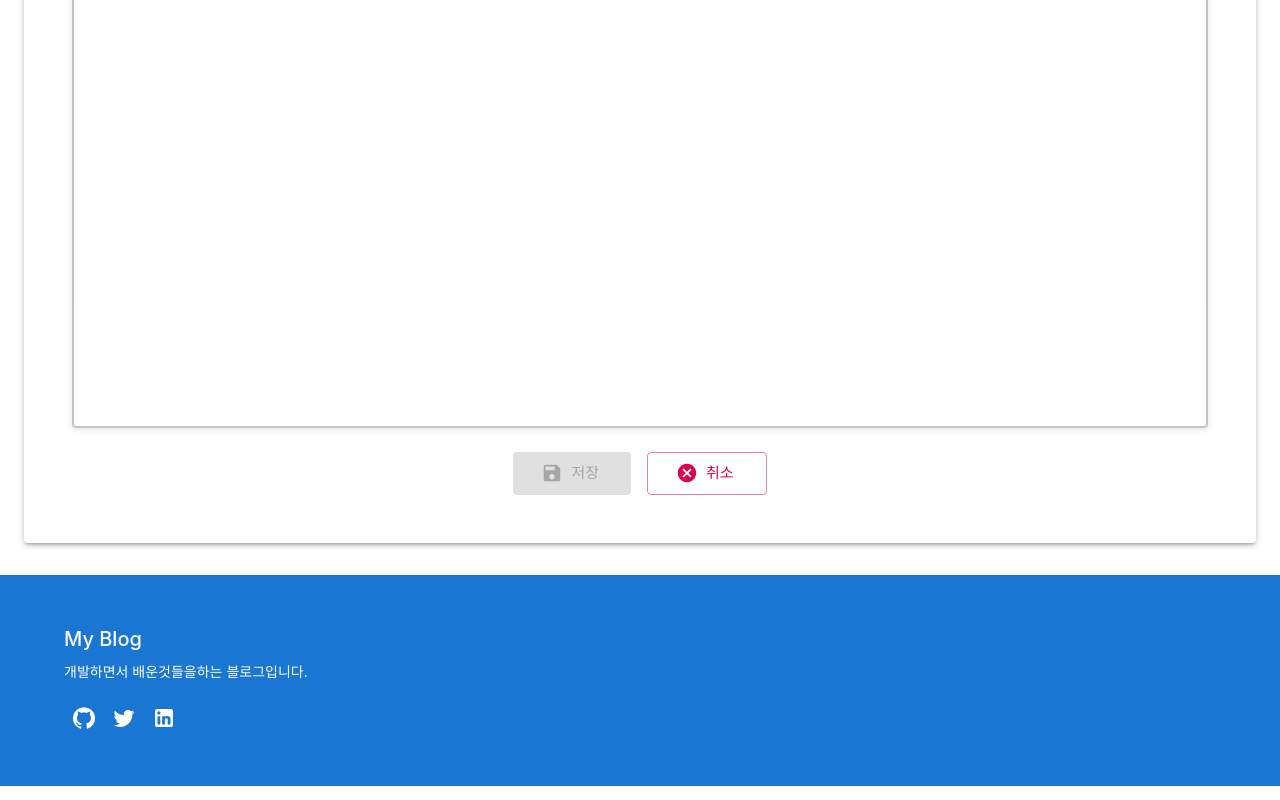
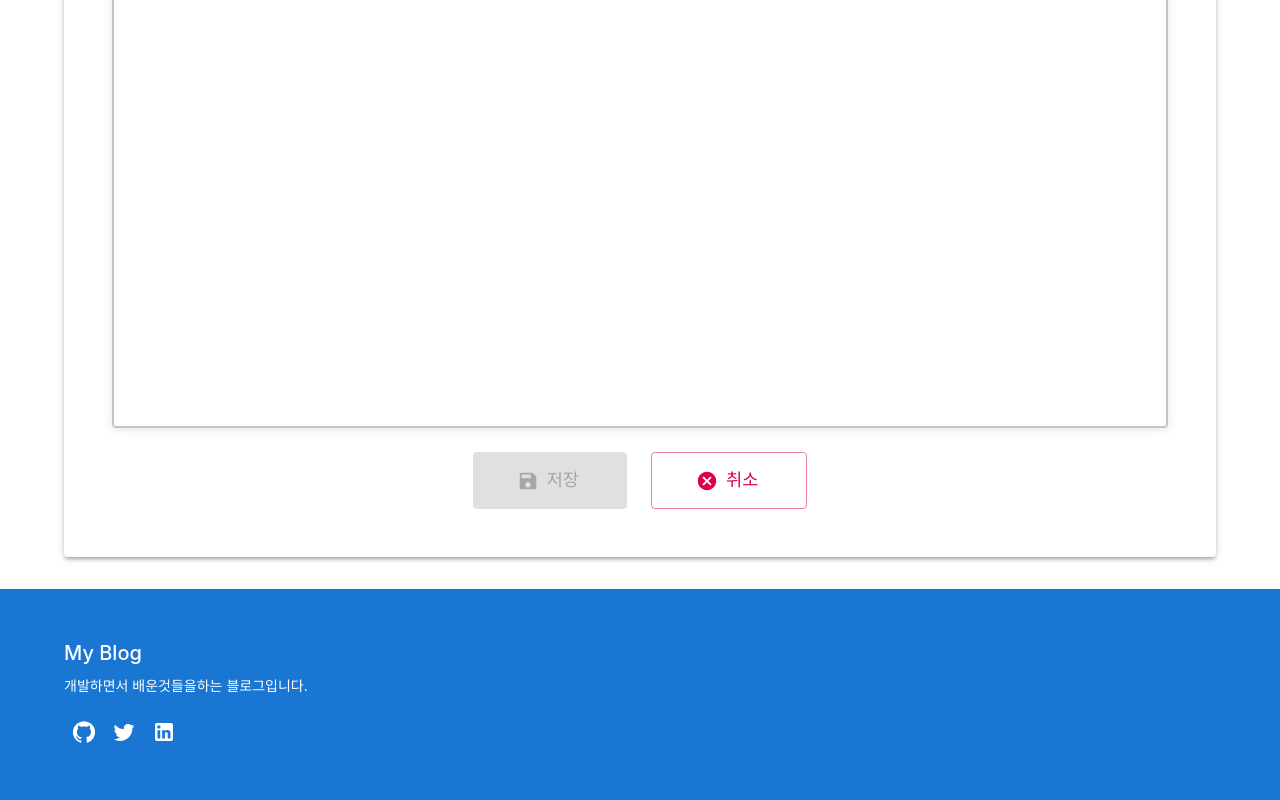
Before and after one commit to misnawk/myBlog, a React (Create React App) app in the folder src/client/: page /create in a window 1280 px wide. Shown: the part 712-1512 px from the top of the page. Built offline with nearby package versions, Linux system fonts and the light colour scheme; sample sign-in values are in the browser's storage.

Commit message:
작성 / 수정 폼 가로길이 넓게 수정

```diff
--- a/src/client/src/pages/CreatePost.js
+++ b/src/client/src/pages/CreatePost.js
@@ -515,13 +515,13 @@ export default function CreatePost() {
     }, []);
 
     return (
-        <Container maxWidth="xl" sx={{ py: 4 }}>
-            <Paper elevation={3} sx={{ p: 6 }}>
+        <Container maxWidth={false} sx={{ py: 4, px: { xs: 2, sm: 4, md: 6, lg: 8 } }}>
+            <Paper elevation={3} sx={{ p: { xs: 3, sm: 4, md: 6 } }}>
                 <Typography variant="h4" component="h1" gutterBottom align="center" sx={{ mb: 4 }}>
                     새 글 작성
                 </Typography>
 
-                <Stack spacing={3}>
+                <Stack spacing={3} sx={{ maxWidth: '100%' }}>
                     {/* 제목 입력 */}
                     <Box>
                         <TextField
@@ -547,7 +547,7 @@ export default function CreatePost() {
                     </Box>
 
                     {/* 카테고리 선택 */}
-                    <FormControl sx={{ minWidth: 250 }}>
+                    <FormControl sx={{ minWidth: 300, maxWidth: 400 }}>
                         <InputLabel>카테고리</InputLabel>
                         <Select
                             value={category}
@@ -713,14 +713,14 @@ export default function CreatePost() {
                    {/* 메모이제이션: 동일한 계산의 반복을 방지하기 위해 이전 결과를 메모리에 저장하는 최적화 기법*/}
 
                     {/* 버튼들 */}
-                    <Box sx={{ display: 'flex', gap: 2, justifyContent: 'center', mt: 3 }}>
+                    <Box sx={{ display: 'flex', gap: 3, justifyContent: 'center', mt: 4, flexWrap: 'wrap' }}>
                         <Button
                             variant="contained"
                             size="large"
                             startIcon={<SaveIcon />}
                             onClick={handleSave}
                             disabled={isLoading || !hasUnsavedChanges}
-                            sx={{ px: 4 }}
+                            sx={{ px: 6, py: 1.5, fontSize: '1.1rem' }}
                         >
                             {isLoading ? '저장 중...' : '저장'}
                         </Button>
@@ -729,7 +729,7 @@ export default function CreatePost() {
                             size="large"
                             startIcon={<CancelIcon />}
                             onClick={handleCancel}
-                            sx={{ px: 4 }}
+                            sx={{ px: 6, py: 1.5, fontSize: '1.1rem' }}
                             color="secondary"
                         >
                             취소
--- a/src/client/src/pages/EditPost.js
+++ b/src/client/src/pages/EditPost.js
@@ -465,7 +465,7 @@ export default function EditPost() {
     }
 
     return (
-        <Container maxWidth="xl" sx={{ py: 4 }}>
+        <Container maxWidth={false} sx={{ py: 4, px: { xs: 2, sm: 4, md: 6, lg: 8 } }}>
             <Button
                 startIcon={<ArrowBackIcon />}
                 onClick={() => navigate(`/blogDetail/${id}`)}
@@ -474,12 +474,12 @@ export default function EditPost() {
                 게시글로 돌아가기
             </Button>
 
-            <Paper elevation={3} sx={{ p: 6 }}>
+            <Paper elevation={3} sx={{ p: { xs: 3, sm: 4, md: 6 } }}>
                 <Typography variant="h4" component="h1" gutterBottom align="center" sx={{ mb: 4 }}>
                     게시글 수정
                 </Typography>
 
-                <Stack spacing={3}>
+                <Stack spacing={3} sx={{ maxWidth: '100%' }}>
                     {/* 제목 입력 */}
                     <TextField
                         fullWidth
@@ -500,7 +500,7 @@ export default function EditPost() {
                     />
 
                     {/* 카테고리 선택 */}
-                    <FormControl sx={{ minWidth: 250 }}>
+                    <FormControl sx={{ minWidth: 300, maxWidth: 400 }}>
                         <InputLabel>카테고리</InputLabel>
                         <Select
                             value={category}
@@ -646,14 +646,14 @@ export default function EditPost() {
                     </Box>
 
                     {/* 버튼들 */}
-                    <Box sx={{ display: 'flex', gap: 2, justifyContent: 'center', mt: 3 }}>
+                    <Box sx={{ display: 'flex', gap: 3, justifyContent: 'center', mt: 4, flexWrap: 'wrap' }}>
                         <Button
                             variant="contained"
                             size="large"
                             startIcon={<SaveIcon />}
                             onClick={handleSave}
                             disabled={isLoading}
-                            sx={{ px: 4 }}
+                            sx={{ px: 6, py: 1.5, fontSize: '1.1rem' }}
                         >
                             {isLoading ? '수정 중...' : '수정 완료'}
                         </Button>
@@ -662,7 +662,7 @@ export default function EditPost() {
                             size="large"
                             startIcon={<CancelIcon />}
                             onClick={handleCancel}
-                            sx={{ px: 4 }}
+                            sx={{ px: 6, py: 1.5, fontSize: '1.1rem' }}
                             color="secondary"
                         >
                             취소
```
